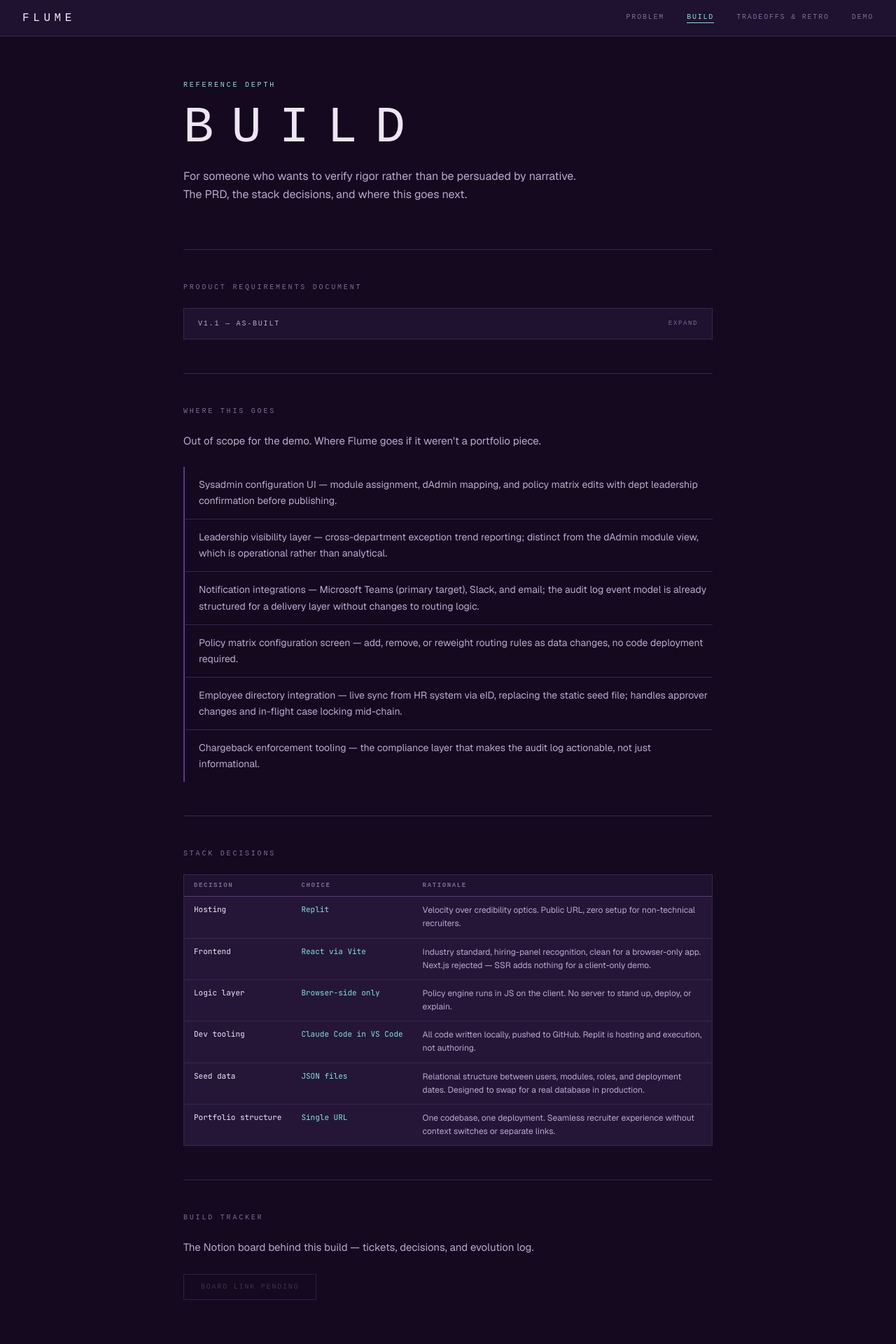
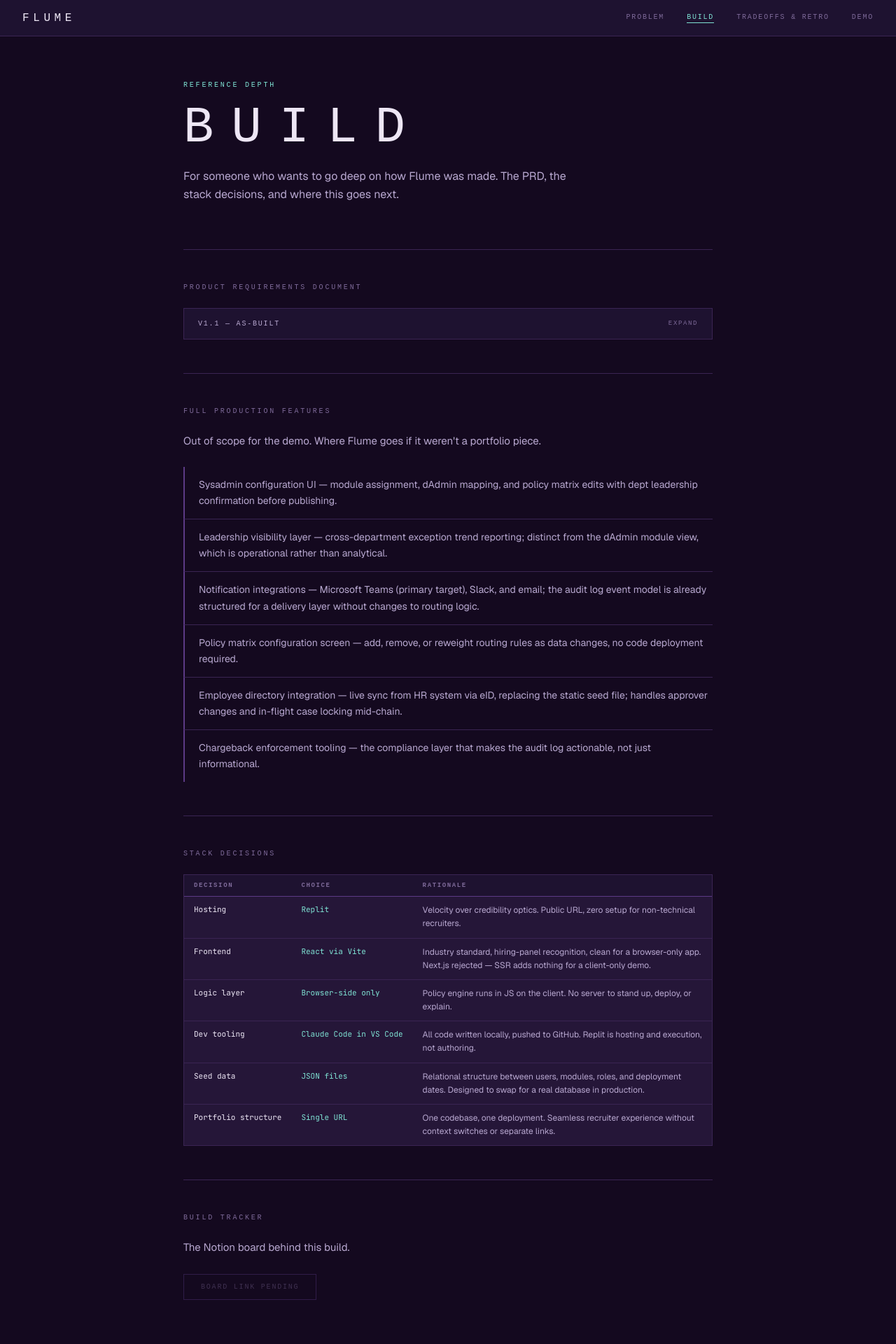
Before and after one commit to CGJones99/flume, a React (Vite) app: page /build in a window 1280 px wide. Shown: the top 1920 px of the page at 70% size. Built offline with nearby package versions, Linux system fonts and the light colour scheme; a web font is replaced by a local one.

Commit message:
Update Build.jsx

```diff
--- a/src/pages/portfolio/Build.jsx
+++ b/src/pages/portfolio/Build.jsx
@@ -173,7 +173,7 @@ export default function Build() {
         <span className="ps-eyebrow">REFERENCE DEPTH</span>
         <h1 className="ps-title">BUILD</h1>
         <p className="ps-tagline">
-          For someone who wants to verify rigor rather than be persuaded by narrative.
+          For someone who wants to go deep on how Flume was made.
           The PRD, the stack decisions, and where this goes next.
         </p>
       </section>
@@ -202,7 +202,7 @@ export default function Build() {
       </section>
 
       <section className="ps-section">
-        <span className="ps-section-label">WHERE THIS GOES</span>
+        <span className="ps-section-label">FULL PRODUCTION FEATURES</span>
         <div className="ps-prose">
           <p>Out of scope for the demo. Where Flume goes if it weren't a portfolio piece.</p>
         </div>
@@ -239,7 +239,7 @@ export default function Build() {
         <span className="ps-section-label">BUILD TRACKER</span>
         <div className="ps-prose">
           <p>
-            The Notion board behind this build — tickets, decisions, and evolution log.
+            The Notion board behind this build.
           </p>
         </div>
         {NOTION_BOARD_URL ? (
```
